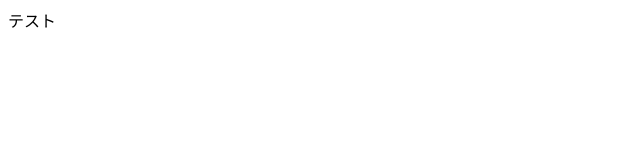
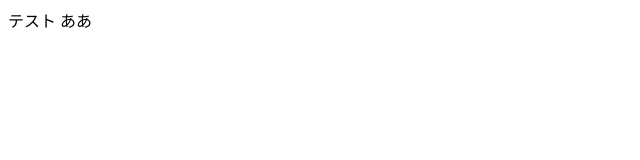
Before and after one commit to matsumoto0123/20250428-git-workshop, a plain HTML site: page index.html in a window 1280 px wide. Shown: the full height of the page, 0-640 px from the left. Drawn offline with Linux system fonts and the light colour scheme.

Commit message:
Update index.html

```diff
--- a/index.html
+++ b/index.html
@@ -6,5 +6,6 @@
   </head>
   <body>
     テスト
+    ああ
   </body>
 </html>
```
